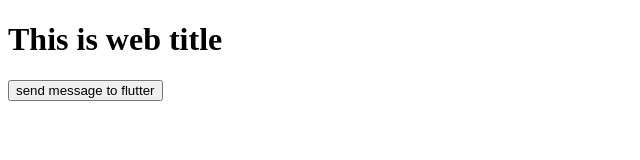
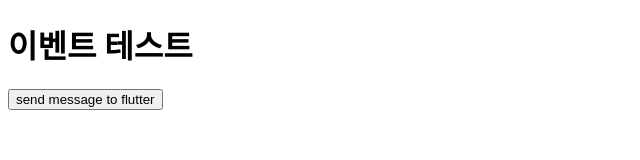
Before and after one commit to hyun3388/testlj.github.io, a plain HTML site: page index.html in a window 1280 px wide. Shown: the whole page, without its empty margins (0-640 px from the left). Drawn offline with Linux system fonts and the light colour scheme.

Commit message:
Update index.html

```diff
--- a/index.html
+++ b/index.html
@@ -8,7 +8,7 @@
     <meta name="viewport" content="width=device-width,height=device-height,initial-scale=1.0" />
 </head>
 
-<h1 id="title">This is web title</h1>
+<h1 id="title">이벤트 테스트</h1>
   <button type="button" onclick="sendBack()">send message to flutter</button>
   <script>
     function sendBack() {
```
